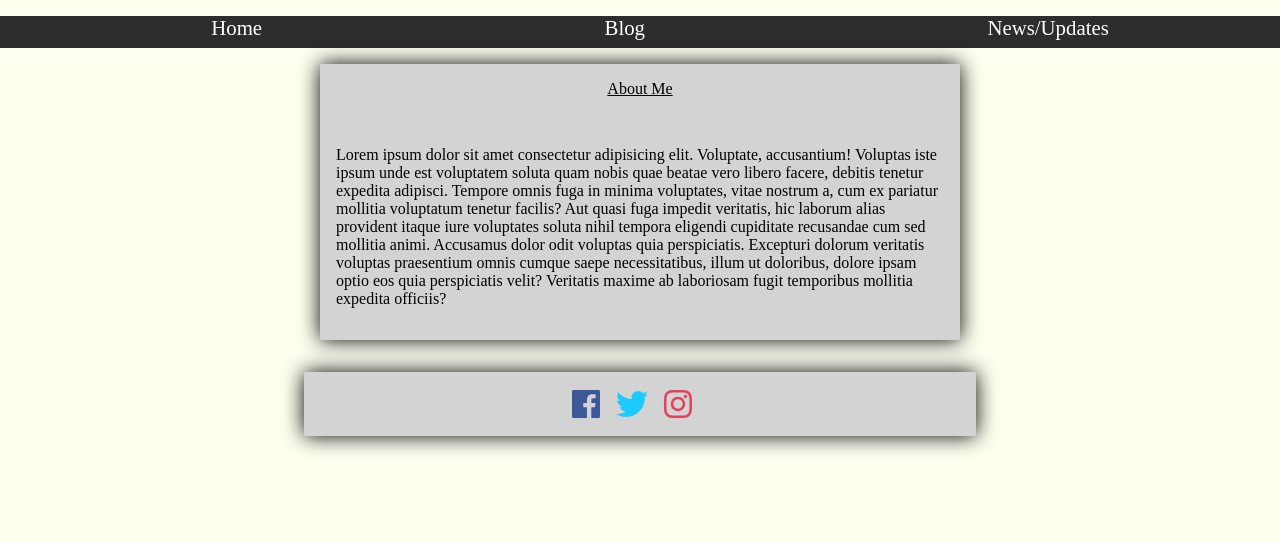
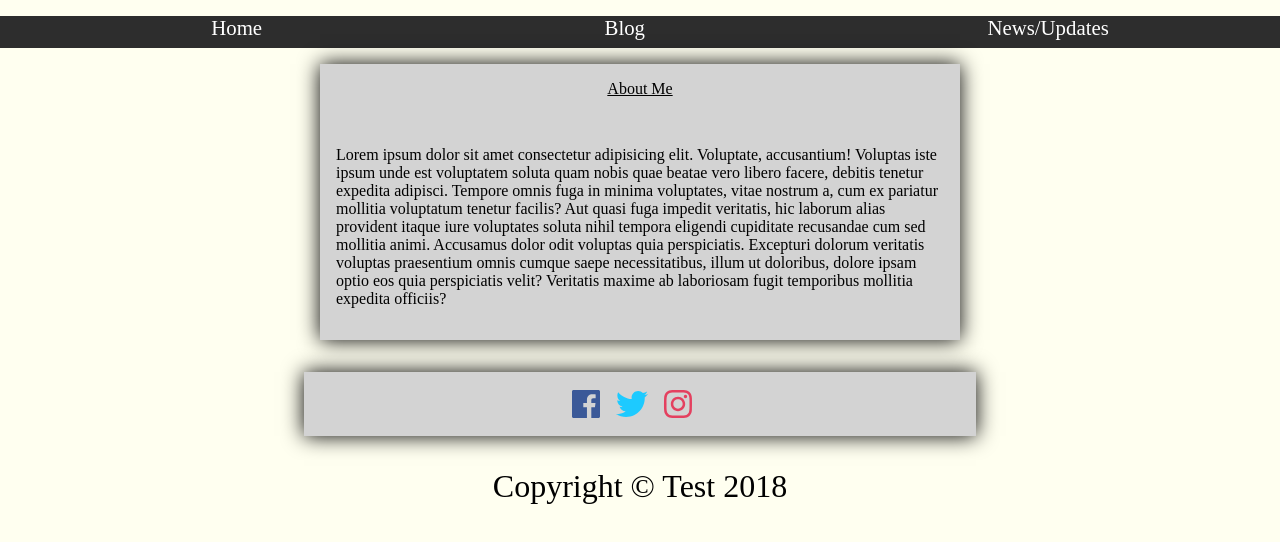
Before and after one commit to mfduar8766/FunctionalBlogLayout, a plain HTML site: page blog.html in a window 1280 px wide. Drawn offline with Linux system fonts and the light colour scheme.

Commit message:
Created a README.md file and added the footer to all the other pages.

```diff
--- a/blog.css
+++ b/blog.css
@@ -86,3 +86,10 @@ body,html {
     margin-right: 1rem;
     color: #e4405f;
 }
+
+.footer {
+    display:flex;
+    justify-content: center;
+    color:black;
+    font-size: 2rem;
+}
--- a/blog.html
+++ b/blog.html
@@ -24,17 +24,14 @@
         </div>
         <div class="contact">
             <div class="social">
-
                     <i class="fab fa-facebook fa-2x"></i>
-
-
                     <i class="fab fa-twitter fa-2x"></i>
-
-
                     <i class="fab fa-instagram fa-2x"></i>
-
             </div>
         </div>
     </div>
+    <footer class="footer">
+        <p>Copyright &copy; Test 2018</p>
+    </footer>
 </body>
 </html>
--- a/news.css
+++ b/news.css
@@ -11,3 +11,10 @@
     height: 30%;
     box-shadow: 0 0 20px black;
 }
+
+.footer {
+    display:flex;
+    justify-content: center;
+    color:black;
+    font-size: 2rem;
+}
```
Also changed, not shown: index.html (+2 -2 lines), news.html (+3 -0 lines), 1 other file.
